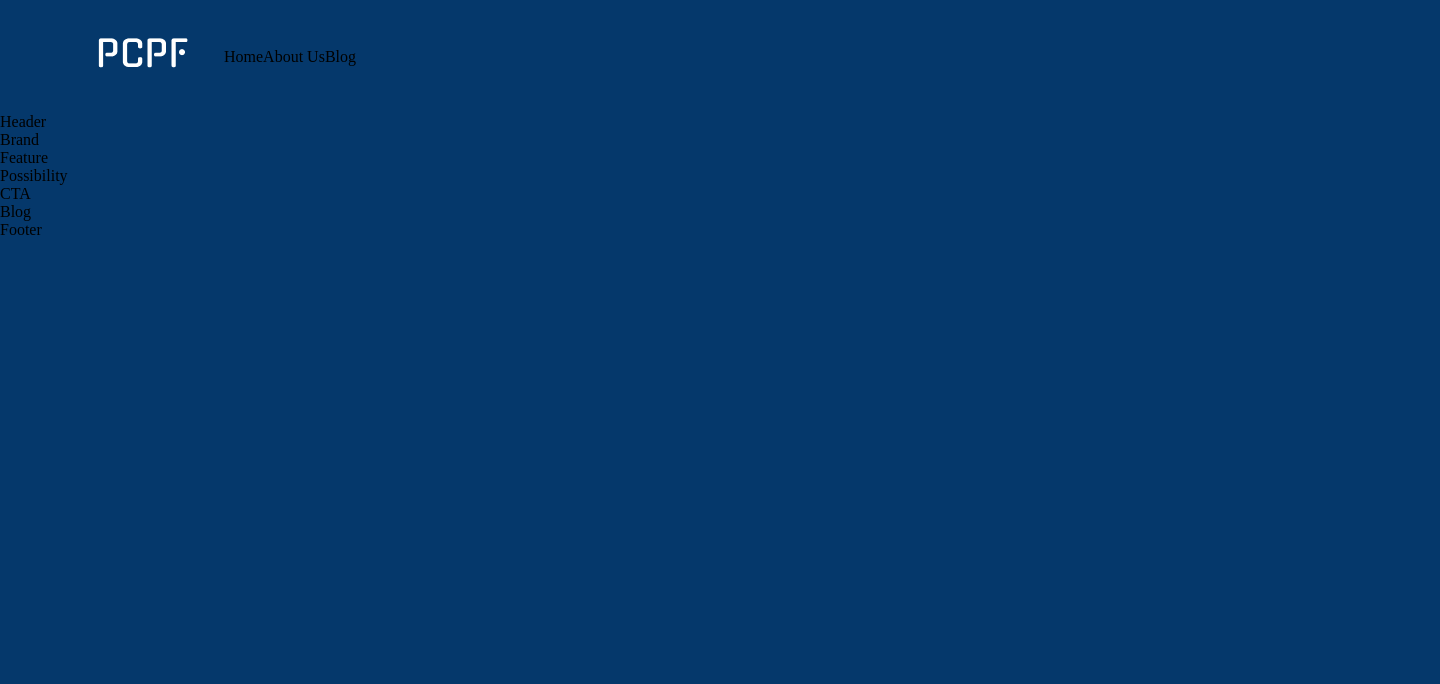
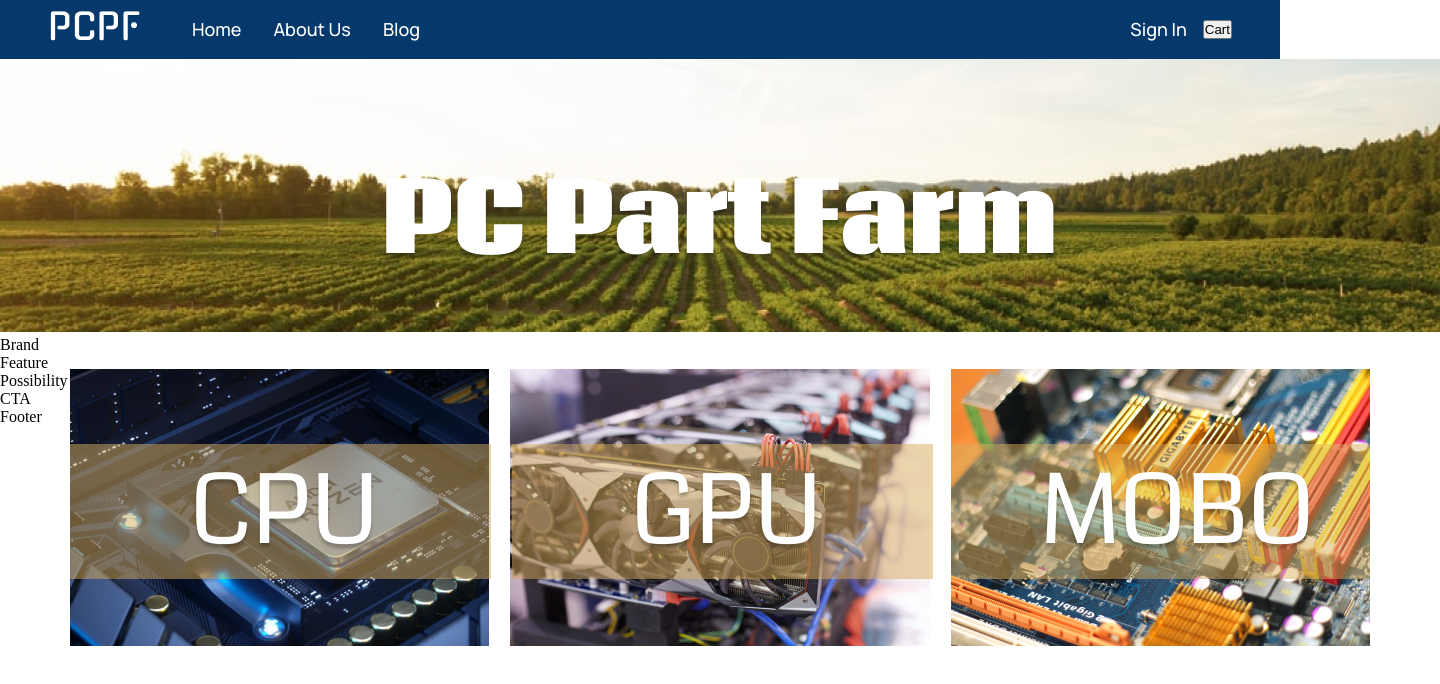
Before and after one commit to moe1129peterson/pcPartFarm, a React (Create React App) app in the folder ecommerce/: page / in a window 1280 px wide. Shown: the top 684 px of the page, 1440 px wide, since content can reach past the window. Built offline with nearby package versions, Linux system fonts and the light colour scheme.

Commit message:
PCF looking closer

```diff
--- a/ecommerce/src/App.css
+++ b/ecommerce/src/App.css
@@ -16,7 +16,8 @@ a {
 }
 
 .section_padding {
-    padding: 4rem 6rem;
+    padding: 0;
+    align-items: center;
 }
 
 .section_margin {
--- a/ecommerce/src/components/navbar/Navbar.jsx
+++ b/ecommerce/src/components/navbar/Navbar.jsx
@@ -2,25 +2,48 @@
 /* eslint-disable jsx-a11y/anchor-has-content */
 /* eslint-disable no-unused-vars */
 /* eslint-disable no-unused-expressions */
-import React from 'react';
-import {RiMenu3line, RiCloseLin} from 'react-icons/ri'
+import React, {useState} from 'react';
+import {RiMenu3Line, RiCloseLine} from 'react-icons/ri'
 import logo from '../../assets/logo.png'
-import hero from '../../assets/hero.png'
 import './navbar.css';
 
+const Menu = () => (
+  <>
+    <p><a here="#home">Home</a></p>
+    <p><a here="#aboutUs">About Us</a></p>
+    <p><a here="#blog">Blog</a></p>
+  </>
+)
+
 const Navbar = () => {
+  const [toggleMenu, setToggleMenu] = useState(false)
   return (
     <div className='pcf_navbar'>
       <div className='pcf_navbar-links'>
         <div className='pcf_navbar-links_logo'>
           <img src={logo} alt='logo' />
         </div>
-        <div className='pcf_navbar-links_container'></div>
-        <p><a here="#home">Home</a></p>
-        <p><a here="#aboutUs">About Us</a></p>
-        <p><a here="#blog">Blog</a></p>
-
-
+        <div className='pcf_navbar-links_container'>
+        <Menu />
+        </div>
+      </div>
+      <div className='pcf_navbar-sign'>
+        <p>Sign in</p>
+        <button type='button'>Cart</button>
+      </div>
+      <div className='pcf_navbar-menu'>
+      {toggleMenu
+          ? <RiCloseLine color="#fff" size={27} onClick={() => setToggleMenu(false)} />
+          : <RiMenu3Line color="#fff" size={27} onClick={() => setToggleMenu(true)} />}
+          {toggleMenu && (
+            <div className="pcf_navbar-menu_container scale-up-center">
+            <Menu />
+            <div className='pcf_navbar-menu_container-links-sign'>
+            <p>Sign in</p>
+            <button type='button'>Cart</button>
+            </div>
+            </div>
+          ) }
       </div>
 
     </div>
--- a/ecommerce/src/components/navbar/navbar.css
+++ b/ecommerce/src/components/navbar/navbar.css
@@ -3,7 +3,8 @@
     justify-content: space-between;
     align-items: center;
     width: 100%;
-    padding: 2rem 6rem
+    padding: 0.3rem 3rem;
+    background-color: #05386B;
 }
 
 .pcf_navbar-links {
@@ -34,3 +35,60 @@
     justify-content: flex-end;
     align-items: center;
 }
+
+.pcf_navbar-links_container p,
+.pcf_navbar-sign p,
+.pcf_navbar-menu_container p {
+    color:#fff;
+    font-family: var(--font-family);
+    font-weight: 500;
+    font-size: 18px;
+    line-height: 25px;
+    text-transform: capitalize;
+    margin: 0 1rem;
+    cursor: pointer;
+
+}
+
+.pcf_navbar-menu{
+    margin-left: 1rem;
+    display: none;
+    position: relative;
+}
+
+.gpt3__navbar-menu_container{
+    display: flex;
+    justify-content: flex-end;
+    align-items: flex-end;
+    flex-direction: column;
+
+    text-align: end;
+    background: var(--color-footer);
+    padding: 2rem;
+    position: absolute;
+    top: 40px;
+    right: 0;
+    margin-top: 1rem;
+    min-width: 210px;
+    border-radius: 5px;
+    box-shadow: 0 0 5 rgba(0,0,0,0.2);
+}
+
+.pcf_navbar-menu_container p {
+    margin: 1rem 0;
+}
+
+.pcf_navbar-menu_container-links-sign{
+    display: none;
+}
+
+@media screen and (max-width:1050px){
+    .pcf_navbar-links_container{
+        display: none;
+    }
+
+    .pcf_navbar-menu{
+        display: flex;
+        }
+
+    }
--- a/ecommerce/src/containers/blog/Blog.jsx
+++ b/ecommerce/src/containers/blog/Blog.jsx
@@ -1,10 +1,23 @@
 /* eslint-disable no-unused-expressions */
 import React from 'react';
 import './blog.css';
+import CPU from '../../assets/CPU.png';
+import GPU from '../../assets/GPU.png';
+import MOBO from '../../assets/MOBO.png'
 
 const Blog = () => {
   return (
-    <div>Blog</div>
+    <div className='pcf_product-container'>
+      <div className='pcf_product-cpu'>
+        <img src={CPU} alt='cpu' />
+      </div>
+      <div className='pcf_product-gpu'>
+        <img src={GPU} alt='cpu' />
+      </div>
+      <div className='pcf_product-mobo'>
+        <img src={MOBO} alt='cpu' />
+      </div>
+    </div>
   )
 }
 
--- a/ecommerce/src/containers/blog/blog.css
+++ b/ecommerce/src/containers/blog/blog.css
@@ -0,0 +1,25 @@
+.pcf_product-cpu{
+    position: absolute;
+    width: 419px;
+    height: 277px;
+    left: 70px;
+    top: 369px;
+
+}
+
+.pcf_product-gpu{
+    position: absolute;
+    width: 420px;
+    height: 277px;
+    left: 510px;
+    top: 369px;
+}
+
+.pcf_product-mobo{
+    position: absolute;
+    width: 419px;
+    height: 277px;
+    left: 951px;
+    top: 369px;
+
+}
--- a/ecommerce/src/containers/header/Header.jsx
+++ b/ecommerce/src/containers/header/Header.jsx
@@ -1,10 +1,19 @@
+/* eslint-disable jsx-a11y/alt-text */
 /* eslint-disable no-unused-expressions */
 import React from 'react';
 import './header.css';
+import hero from '../../assets/hero.png'
 
 const Header = () => {
   return (
-    <div>Header</div>
+    <div className='pcf_header section_padding' id='home'>
+      <div className='pcf_header-content'>
+        <div className='pcf_head-img'>
+          <img src={hero} alt='hero' />
+        </div>
+
+    </div>
+    </div>
   )
 }
 
--- a/ecommerce/src/containers/header/header.css
+++ b/ecommerce/src/containers/header/header.css
@@ -0,0 +1,5 @@
+.pcf_head-img{
+
+
+
+}
--- a/ecommerce/src/index.css
+++ b/ecommerce/src/index.css
@@ -1,9 +1,9 @@
-@import url('https://fonts.googleapis.com/css2?family=Montserrat&display=swap');
+@import url('https://fonts.googleapis.com/css2?family=Manrope:wght@200;300;400;500;600;700;800&display=swap');
 
 :root {
-    --font-family: 'Montserrat';
-    --color-bg: #05386B;
-    --color-footer: #05386B;
+    --font-family: 'Manrope', sans-serif;
+    --color-bg: #ffffff;
+    --color-footer: #2d595c;
     --color-text: #ffffff ;
 
 }
```
